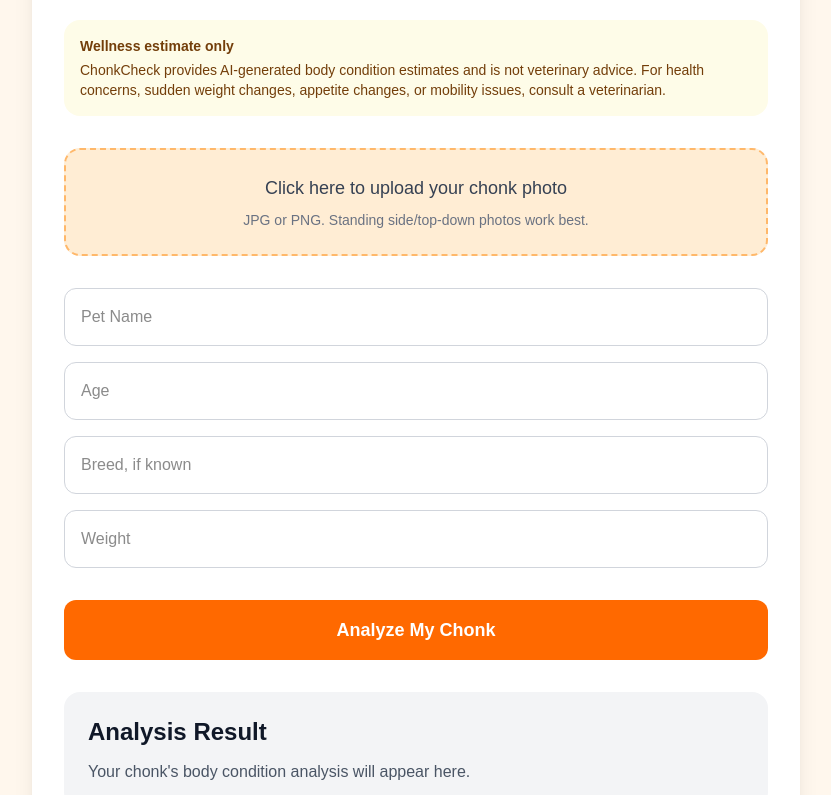
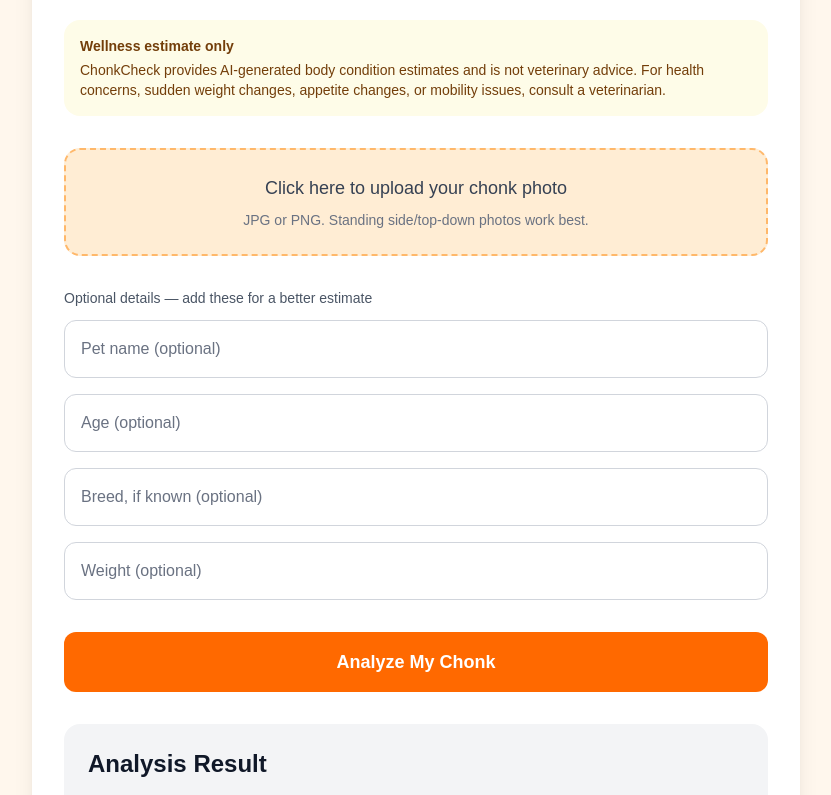
Before and after one commit to tangbui-star/chonkcheck, a Next.js app: page / in a window 1280 px wide. Shown: the part 419-1214 px from the top of the page, without its empty margins (224-1055 px from the left). Built offline with nearby package versions, Linux system fonts and the light colour scheme.

Commit message:
Refine chonk results and optional fields

```diff
--- a/src/app/api/analyze-cat/route.ts
+++ b/src/app/api/analyze-cat/route.ts
@@ -51,10 +51,7 @@
   "score_label": "Lean" | "Ideal" | "Chonky" | "Oh Lawd",
   "confidence": "low" | "medium" | "high",
   "summary": "short summary with a funny cute chonk-related phrase",
-  "joke": "short joke if not a cat, otherwise empty string",
-  "photo_quality_notes": [
-    "photo quality note 1"
-  ],
+  "joke": "short cute joke for every pet scan",
   "observations": [
     "observation 1"
   ],
@@ -71,10 +68,12 @@
 - 6-7 = Chonky
 - 8-9 = Oh Lawd
 - The summary must always include a cute or funny chonk-related reference
+- joke must always be included
+- If species is cat, joke should be a cute cat/chonk joke
+- If species is not cat, joke should kindly mention the pet is not a cat
 - share_text should be funny, cute, meme-like, and internet-shareable
 - include chonk/chonker terminology when appropriate
-- If not a cat, include a kind funny joke
-- If photo is poor, mention uncertainty in photo_quality_notes
+- If photo is poor, mention uncertainty inside observations, not in a separate section
 - Be cautious and non-medical
 - Do not include markdown
 - Do not include extra commentary
--- a/src/app/page.tsx
+++ b/src/app/page.tsx
@@ -10,7 +10,6 @@
   confidence?: "low" | "medium" | "high";
   summary?: string;
   joke?: string;
-  photo_quality_notes?: string[];
   observations?: string[];
   recommendations?: string[];
   share_text?: string;
@@ -84,6 +83,19 @@
     return `${Math.min(Math.max(score, 1), 9) * 11.11}%`;
   }
 
+  function shouldShowBreedCard() {
+    if (!result?.likely_breed) return false;
+
+    const breedText = result.likely_breed.toLowerCase().trim();
+
+    return (
+      breedText !== "unknown" &&
+      breedText !== "best guess or unknown" &&
+      breedText !== "not provided" &&
+      breedText !== "unclear"
+    );
+  }
+
   async function copyShareText() {
     if (!result?.share_text) return;
 
@@ -101,6 +113,9 @@
     setCopied(true);
     setTimeout(() => setCopied(false), 2000);
   }
+
+  const inputClass =
+    "rounded-xl border border-gray-300 p-4 text-gray-900 placeholder:text-gray-500";
 
   return (
     <main className="min-h-screen bg-orange-50 p-6">
@@ -151,34 +166,40 @@
             )}
           </label>
 
-          <div className="mt-8 grid gap-4">
+          <div className="mt-8">
+            <p className="mb-3 text-sm font-medium text-gray-600">
+              Optional details — add these for a better estimate
+            </p>
+
+            <div className="grid gap-4">
               <input
                 value={catName}
                 onChange={(e) => setCatName(e.target.value)}
-              className="rounded-xl border border-gray-300 p-4"
-              placeholder="Pet Name"
+                className={inputClass}
+                placeholder="Pet name (optional)"
               />
 
               <input
                 value={age}
                 onChange={(e) => setAge(e.target.value)}
-              className="rounded-xl border border-gray-300 p-4"
-              placeholder="Age"
+                className={inputClass}
+                placeholder="Age (optional)"
               />
 
               <input
                 value={breed}
                 onChange={(e) => setBreed(e.target.value)}
-              className="rounded-xl border border-gray-300 p-4"
-              placeholder="Breed, if known"
+                className={inputClass}
+                placeholder="Breed, if known (optional)"
               />
 
               <input
                 value={weight}
                 onChange={(e) => setWeight(e.target.value)}
-              className="rounded-xl border border-gray-300 p-4"
-              placeholder="Weight"
+                className={inputClass}
+                placeholder="Weight (optional)"
               />
+            </div>
           </div>
 
           <button
@@ -208,7 +229,7 @@
               <div className="mt-4 space-y-4">
                 {result.joke && (
                   <div className="rounded-xl bg-orange-100 p-5 text-orange-900 shadow">
-                    <h3 className="font-bold">Plot twist!</h3>
+                    <h3 className="font-bold">Chonk Joke 🐾</h3>
                     <p className="mt-2">{result.joke}</p>
                   </div>
                 )}
@@ -241,7 +262,11 @@
                   </div>
                 </div>
 
-                <div className="grid gap-4 md:grid-cols-3">
+                <div
+                  className={`grid gap-4 ${
+                    shouldShowBreedCard() ? "md:grid-cols-3" : "md:grid-cols-2"
+                  }`}
+                >
                   <div className="rounded-xl bg-white p-5 shadow">
                     <p className="text-sm font-medium text-gray-500">
                       Species
@@ -251,14 +276,16 @@
                     </p>
                   </div>
 
+                  {shouldShowBreedCard() && (
                     <div className="rounded-xl bg-white p-5 shadow">
                       <p className="text-sm font-medium text-gray-500">
                         Likely Breed
                       </p>
                       <p className="mt-2 text-xl font-bold text-gray-900">
-                      {result.likely_breed || "Unknown"}
+                        {result.likely_breed}
                       </p>
                     </div>
+                  )}
 
                   <div className="rounded-xl bg-white p-5 shadow">
                     <p className="text-sm font-medium text-gray-500">
@@ -288,18 +315,6 @@
 
                   <p className="mt-3 text-gray-700">{result.summary}</p>
                 </div>
-
-                {result.photo_quality_notes &&
-                  result.photo_quality_notes.length > 0 && (
-                    <div className="rounded-xl bg-yellow-50 p-5 text-yellow-900 shadow">
-                      <h3 className="font-bold">Photo Quality Notes</h3>
-                      <ul className="mt-2 list-disc space-y-1 pl-5">
-                        {result.photo_quality_notes.map((item, index) => (
-                          <li key={index}>{item}</li>
-                        ))}
-                      </ul>
-                    </div>
-                  )}
 
                 <div className="rounded-xl bg-white p-5 shadow">
                   <h3 className="font-bold text-gray-900">Observations</h3>
```
Lines whose indentation alone changed are shown as unchanged.
